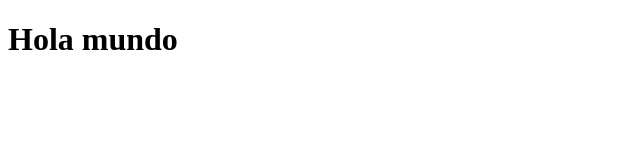
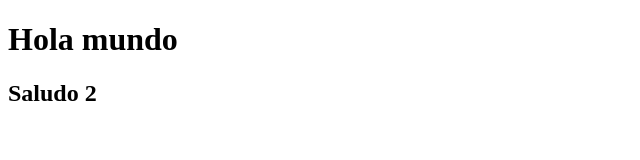
Before and after one commit to DF-Diana/intro-git, a plain HTML site: page index.html in a window 1280 px wide. Shown: the whole page, without its empty margins (0-640 px from the left). Drawn offline with Linux system fonts and the light colour scheme.

Commit message:
Segundo commit del proyecto

```diff
--- a/index.html
+++ b/index.html
@@ -7,5 +7,6 @@
 </head>
 <body>
     <h1>Hola mundo</h1>
+    <h2>Saludo 2</h2>
 </body>
 </html>
```
